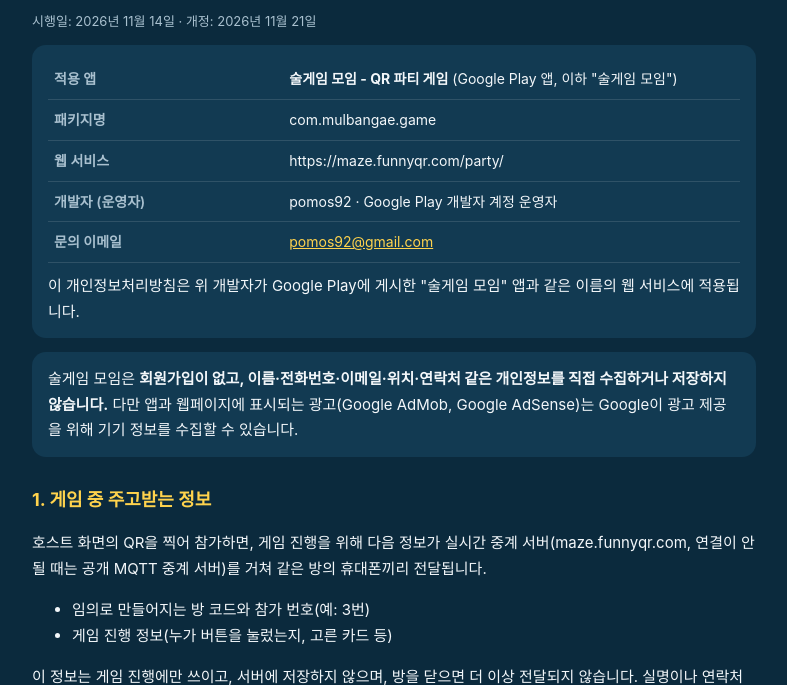
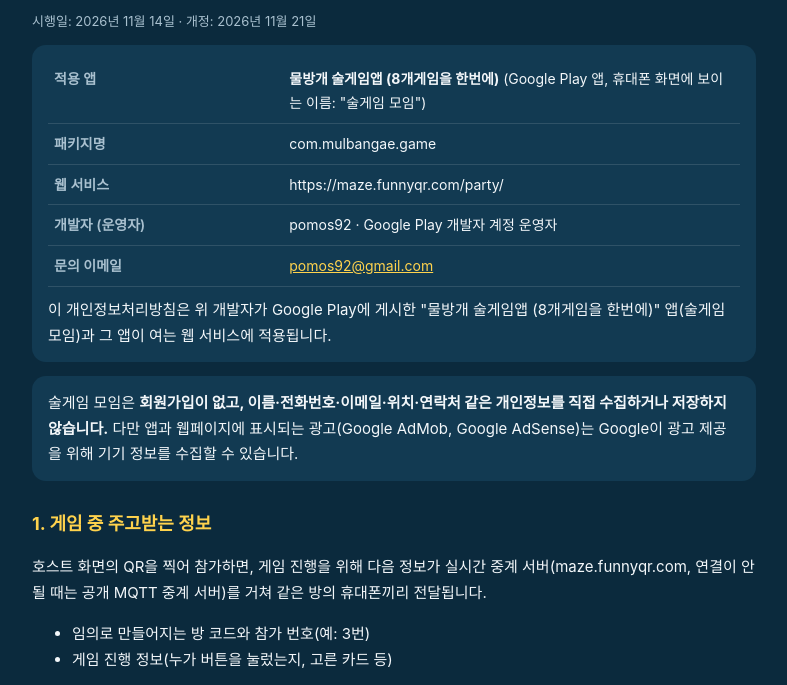
Before and after one commit to pomos92/mulbangae-game, a plain HTML site: page privacy.html in a window 1280 px wide. Shown: the part 75-760 px from the top of the page, without its empty margins (246-1033 px from the left). Drawn offline with Linux system fonts and the light colour scheme.

Commit message:
개인정보처리방침: 스토어 앱 이름과 똑같이 맞춤
Co-Authored-By: Claude Opus 5.5 <noreply@anthropic.com>
Claude-Session: https://claude.ai/code/session_01ADFik4xDmGq5gqdtYKVoUt

```diff
--- a/privacy.html
+++ b/privacy.html
@@ -28,13 +28,13 @@
 
   <div class="box" style="margin-bottom:14px">
     <table>
-      <tr><th style="width:34%">적용 앱</th><td><b>술게임 모임 - QR 파티 게임</b> (Google Play 앱, 이하 "술게임 모임")</td></tr>
+      <tr><th style="width:34%">적용 앱</th><td><b>물방개 술게임앱 (8개게임을 한번에)</b> (Google Play 앱, 휴대폰 화면에 보이는 이름: "술게임 모임")</td></tr>
       <tr><th>패키지명</th><td>com.mulbangae.game</td></tr>
       <tr><th>웹 서비스</th><td>https://maze.funnyqr.com/party/</td></tr>
       <tr><th>개발자 (운영자)</th><td>pomos92 · Google Play 개발자 계정 운영자</td></tr>
       <tr><th>문의 이메일</th><td><a href="mailto:pomos92@gmail.com">pomos92@gmail.com</a></td></tr>
     </table>
-    <p style="margin:10px 0 0">이 개인정보처리방침은 위 개발자가 Google Play에 게시한 "술게임 모임" 앱과 같은 이름의 웹 서비스에 적용됩니다.</p>
+    <p style="margin:10px 0 0">이 개인정보처리방침은 위 개발자가 Google Play에 게시한 "물방개 술게임앱 (8개게임을 한번에)" 앱(술게임 모임)과 그 앱이 여는 웹 서비스에 적용됩니다.</p>
   </div>
 
   <div class="box">
```
